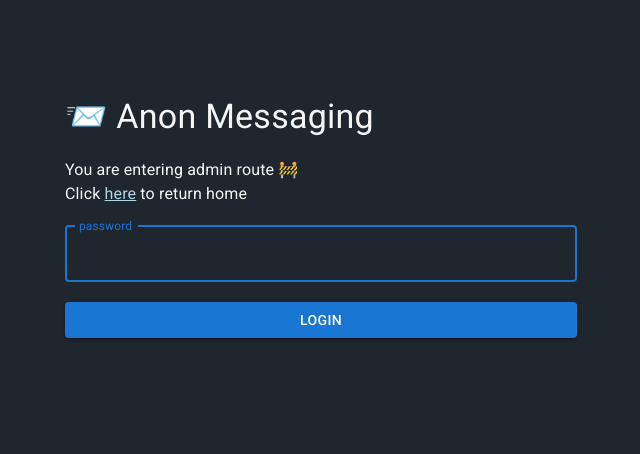
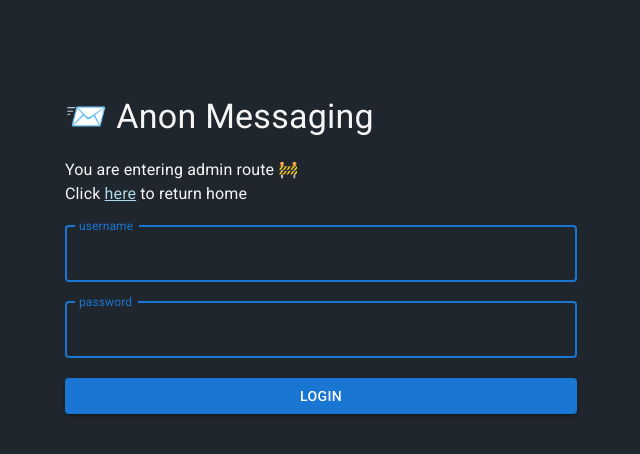
Before and after one commit to issadarkthing/anon-site, a Next.js app: page /login in a window 1280 px wide. Shown: the top 454 px of the page, without its empty margins (319-959 px from the left). Built offline with nearby package versions, Linux system fonts and the light colour scheme.

Commit message:
modify login page

```diff
--- a/pages/login.tsx
+++ b/pages/login.tsx
@@ -9,6 +9,7 @@ import { GetServerSideProps } from "next";
 import { useRouter } from "next/router";
 import Link from "next/link";
 import Head from "next/head";
+
 
 export const getServerSideProps: GetServerSideProps = async (context) => {
   //@ts-ignore
@@ -56,6 +57,7 @@ export const getServerSideProps: GetServerSideProps = async (context) => {
 
 export default function Login() {
   const router = useRouter();
+  const usernameRef = useRef<HTMLInputElement>();
   const passwordRef = useRef<HTMLInputElement>();
   const [loading, setLoading] = useState(false);
   const [status, setStatus] = useState("");
@@ -63,25 +65,30 @@ export default function Login() {
   const onSubmit = async (e: React.FormEvent) => {
     e.preventDefault();
 
-    const token = passwordRef.current?.value;
+    const username = usernameRef.current?.value;
+    const password = passwordRef.current?.value;
 
-    if (!token) {
+    if (!username || !password) {
       return;
     }
 
     setLoading(true);
-    const res = await fetch(`${process.env.NEXT_PUBLIC_API_URL}/authenticate`, {
+    const res = await fetch(`${process.env.NEXT_PUBLIC_API_URL}/login`, {
       method: "POST",
       headers: {
-        token,
-      }
+        "Content-Type": "application/json",
+      },
+      body: JSON.stringify({
+        username,
+        password
+      })
     });
     setLoading(false);
 
     if (res.ok) {
       setStatus("Login successfully");
-      cookie.set("token", token);
-      router.push("/admin");
+      cookie.set("token", await res.json());
+      router.push(`/home/${username}`);
 
     } else {
 
@@ -119,11 +126,24 @@ export default function Login() {
           gap="20px"
         >
           <TextField
+            id="username"
+            label="username"
+            fullWidth
+            focused
+            inputRef={usernameRef}
+            InputProps={{
+              sx: { color: "whitesmoke" }
+            }}
+            FormHelperTextProps={{
+              sx: { color: "whitesmoke" }
+            }}
+          />
+          <TextField
             id="password"
             label="password"
+            focused
             fullWidth
             type="password"
-            focused
             inputRef={passwordRef}
             InputProps={{
               sx: { color: "whitesmoke" }
```
